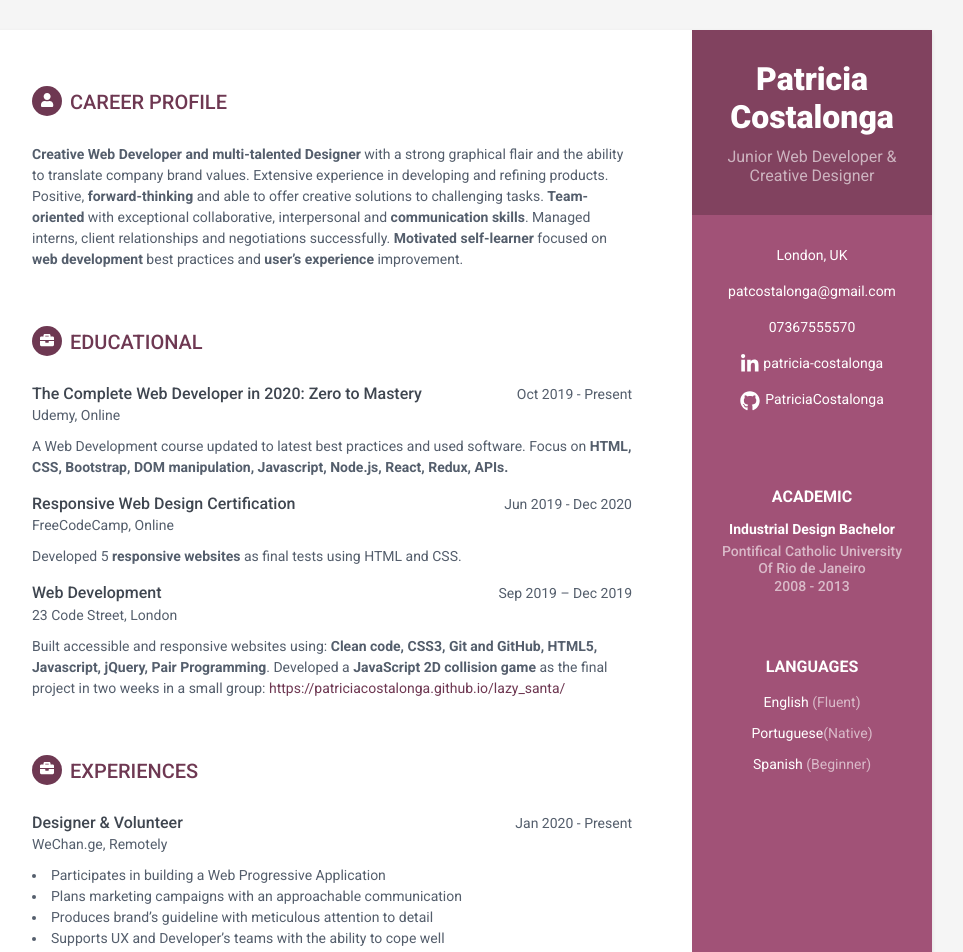
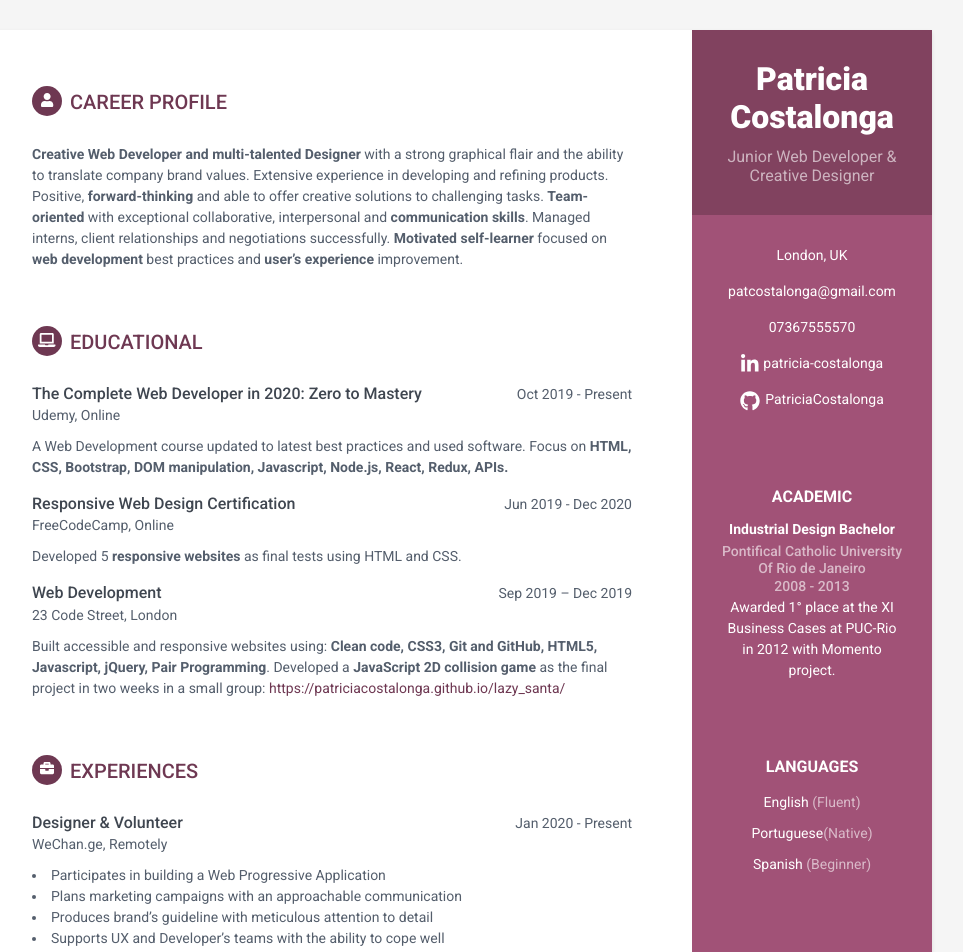
Before and after one commit to PatriciaCostalonga/CV, a plain HTML site: page index.html in a window 1280 px wide. Shown: the top 952 px of the page, without its empty margins (188-1151 px from the left). Drawn offline with Linux system fonts and the light colour scheme.

Commit message:
CV updated

```diff
--- a/index.html
+++ b/index.html
@@ -24,7 +24,6 @@
     <div class="wrapper">
         <div class="sidebar-wrapper">
             <div class="profile-container">
-                <!-- <img class="profile" src="assets/images/profile.png" alt="" /> -->
                 <h1 class="name">Patricia Costalonga</h1>
                 <h3 class="tagline">Junior Web Developer & Creative Designer</h3>
             </div><!--//profile-container-->
@@ -46,6 +45,8 @@
                     <h4 class="degree">Industrial Design Bachelor</h4>
                     <h5 class="meta">Pontifical Catholic University Of Rio de Janeiro</h5>
                     <div class="time">2008 - 2013</div>
+                    <p>Awarded 1° place at the XI Business Cases at PUC-Rio in 2012 with Momento project.
+                    </p>
                 </div><!--//item-->
                 <!--<div class="item">
                     <h4 class="degree">BSc in Applied Mathematics</h4>
@@ -75,7 +76,7 @@
             </section><!--//section-->
 
             <section class="section educational-section">
-                <h2 class="section-title"><span class="icon-holder"><i class="fas fa-briefcase"></i></span>Educational</h2>
+                <h2 class="section-title"><span class="icon-holder"><i class="fas fa-laptop"></i></span>Educational</h2>
 
                 <div class="item">
                     <div class="meta">
```
